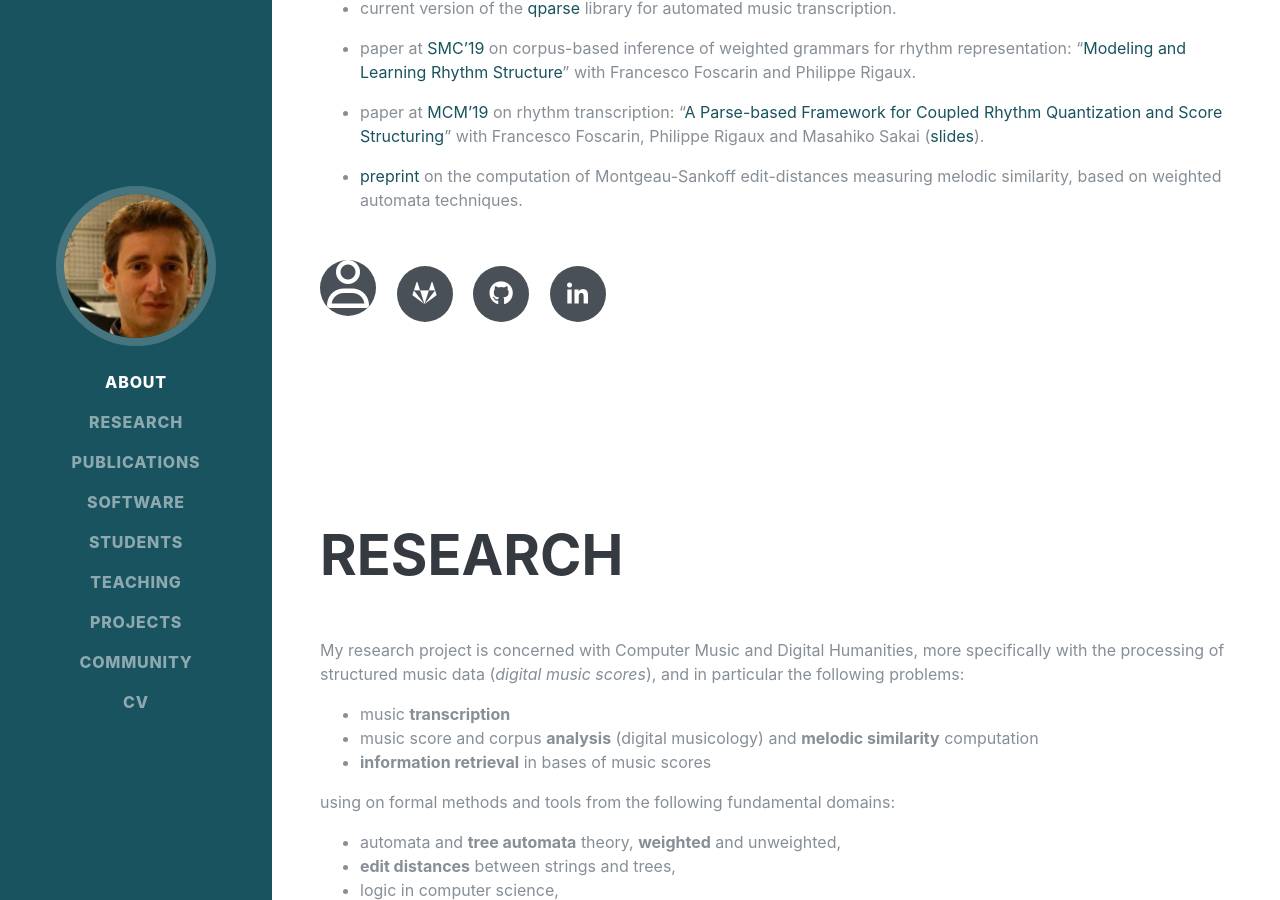
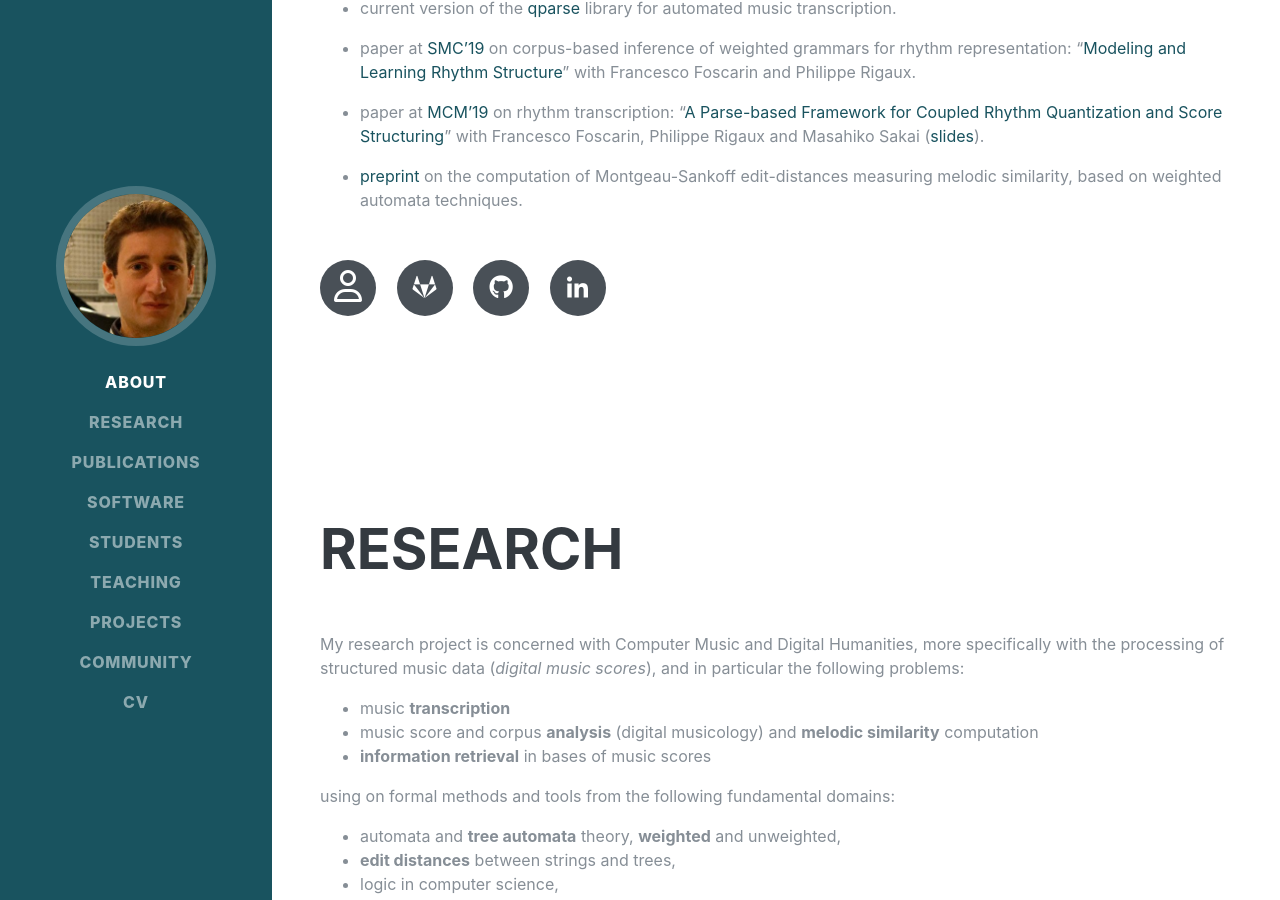
Before and after one commit to florento/florent-jacquemard.github.io, a Jekyll site: the page built from index.html, in a window 1280 px wide and 900 px high, scrolled down 556 px. Built offline with Jekyll 4.4.1, drawn with Linux system fonts in a browser that asks for light colours; nearby versions of some CDN libraries; some web fonts are replaced.

Commit message:
cv icon (size)

```diff
--- a/_layouts/resume.html
+++ b/_layouts/resume.html
@@ -108,7 +108,7 @@
       <div class="social-icons mt-5">
         {% if site.resume_social_links.resume_cv_url %}
         <a href="{{ site.resume_social_links.resume_cv_url }}">
-            <i class="fa fa-user-o fa-2x"></i>
+            <i class="fa fa-user-o fa-lg"></i>
         </a>
         {% endif %}
         {% if site.resume_social_links.resume_gitlab_url %}
```
